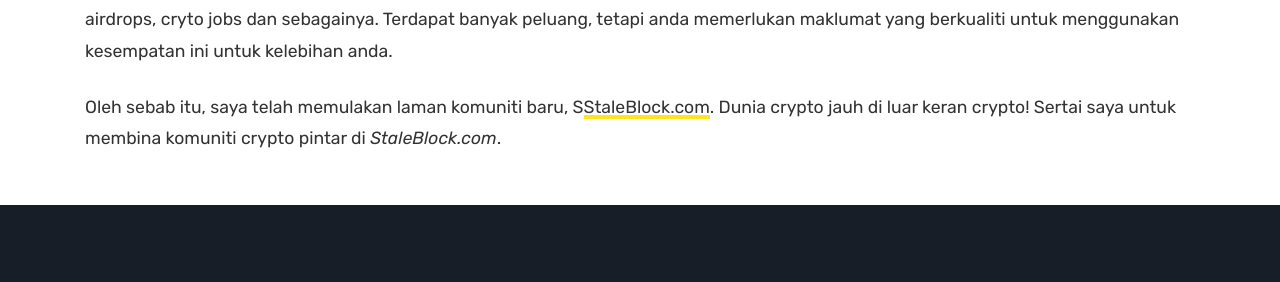
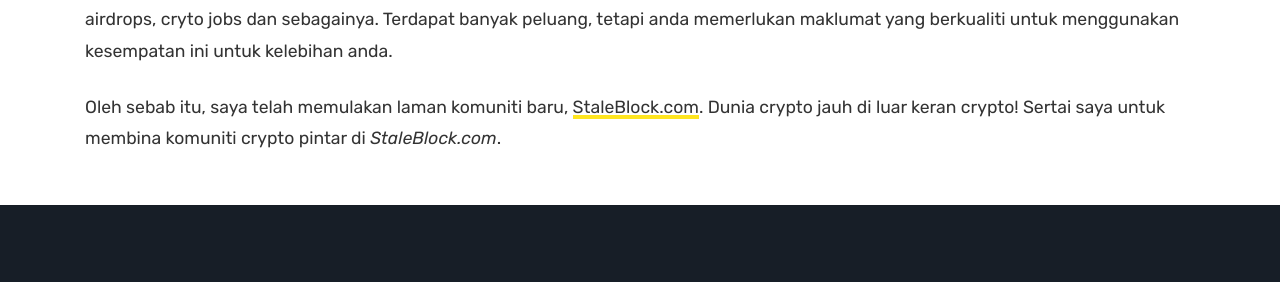
Before and after one commit to SadRobotChannel/af-ms, a Jekyll site: the page built from index.md, in a window 1280 px wide and 900 px high, scrolled down 1219 px. Shown: the part 163-445 px from the top of the window. Built offline with Jekyll 4.4.1, drawn with Linux system fonts in a browser that asks for light colours; nearby versions of some CDN libraries; comment, search, counter and statistics services are not loaded.

Commit message:
Add files via upload

```diff
--- a/index.md
+++ b/index.md
@@ -42,4 +42,4 @@ Apakah pengalaman anda dengan krim crypto? Pernahkah anda mencuba salah seorang
 
 Laman web ini, all-faucets.com difokuskan khusus pada keran cryptocurrency. Dan sementara nama domain menyiratkan bahawa kami akan menyenaraikan "semua" faucets, sebenarnya terdapat hanya segelintir faucets yang baik yang bernilai masa dan usaha anda. Walau bagaimanapun, terdapat banyak cara lain bagaimana anda boleh mendapatkan cryptocurrency - pertambangan, staking, IPO dan airdrops, cryto jobs dan sebagainya. Terdapat banyak peluang, tetapi anda memerlukan maklumat yang berkualiti untuk menggunakan kesempatan ini untuk kelebihan anda.
 
-Oleh sebab itu, saya telah memulakan laman komuniti baru, S<a href="https://www.staleblock.com/" target="_blank">StaleBlock.com</a>. Dunia crypto jauh di luar keran crypto! Sertai saya untuk membina komuniti crypto pintar di <i>StaleBlock.com</i>.
+Oleh sebab itu, saya telah memulakan laman komuniti baru, <a href="https://www.staleblock.com/" target="_blank">StaleBlock.com</a>. Dunia crypto jauh di luar keran crypto! Sertai saya untuk membina komuniti crypto pintar di <i>StaleBlock.com</i>.
```
